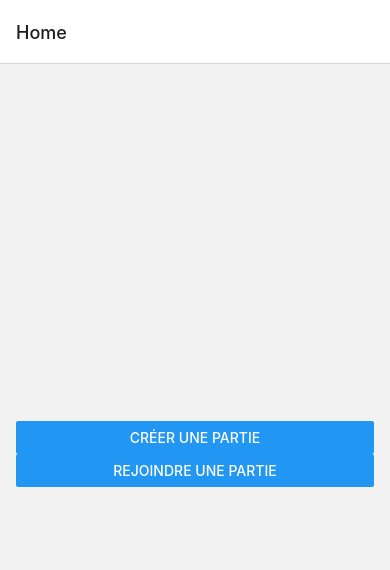
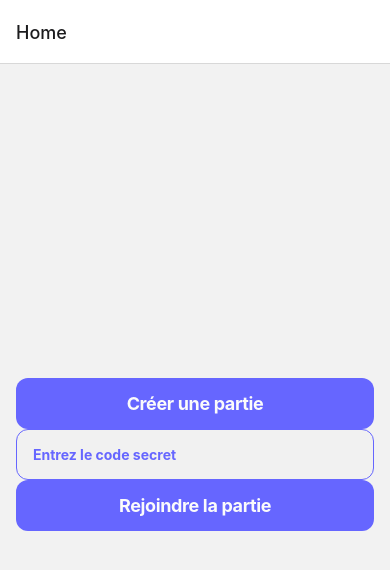
Before and after one commit to clementpnn/projet-react-native, a React Native app in the folder app/src/: screen /Home in a window 390 px wide. Shown: the top 570 px of the page. Built offline with nearby package versions, Linux system fonts and the light colour scheme.

Commit message:
implement our components

```diff
--- /dev/null
+++ b/app/src/components/Button.js
@@ -0,0 +1,34 @@
+import { StyleSheet, Text, TouchableOpacity } from "react-native"
+
+const Button = ( props ) => {
+  return (
+    <TouchableOpacity style={styles.button} onPress={props.onPress}>
+      <Text style={styles.buttonText}>{props.text}</Text>
+    </TouchableOpacity>
+  )
+}
+
+const styles = StyleSheet.create({
+  button: {
+    display: "flex",
+    justifyContent: "center",
+    alignItems: "center",
+    width: "100%",
+    paddingTop: 12,
+    paddingRight: 20,
+    paddingBottom: 12,
+    paddingLeft: 20,
+    borderRadius: 12,
+    backgroundColor: "#6666FF"
+  },
+  buttonText: {
+    fontSize: 18,
+    fontStyle: "normal",
+    fontWeight: "700",
+    lineHeight: 27,
+    letterSpacing: -0.36,
+    color: "#FBFBFB"
+  }
+})
+
+export default Button
--- /dev/null
+++ b/app/src/components/Input.js
@@ -0,0 +1,36 @@
+import { StyleSheet, TextInput, View } from "react-native"
+
+const Input = ( props ) => {
+  return (
+    <View style={styles.container}>
+      <TextInput
+      style={styles.input}
+      placeholder={props.placeholder}
+      value={props.value}
+      onChangeText={props.onChangeText}
+      />
+    </View>
+  )
+}
+
+const styles = StyleSheet.create({
+  input : {
+    display: "flex",
+    justifyContent: "flex-start",
+    alignItems: "center",
+    width: "100%",
+    height: 51,
+    paddingTop: 8,
+    paddingRight: 16,
+    paddingBottom: 8,
+    paddingLeft: 16,
+    borderRadius: 12,
+    borderWidth: 1,
+    borderColor: "#6666FF",
+    backgroundColor: "#F1F1F1",
+    color: "#6666FF",
+    fontWeight: 700
+  }
+})
+
+export default Input
--- a/app/src/pages/Home.js
+++ b/app/src/pages/Home.js
@@ -1,15 +1,20 @@
 import React from 'react';
-import { View, Button, StyleSheet } from 'react-native';
+import { View, StyleSheet } from 'react-native';
+import Button from '../components/Button'
+import Input from '../components/Input'
 
 export default function HomeScreen({ navigation }) {
   return (
     <View style={styles.container}>
       <Button
-        title="Créer une partie"
+        text="Créer une partie"
         onPress={() => navigation.navigate('CreateGame')}
       />
+      <Input
+        placeholder={"Entrez le code secret"}
+      />
       <Button
-        title="Rejoindre une partie"
+        text="Rejoindre la partie"
         onPress={() => navigation.navigate('JoinGame')}
       />
     </View>
```
Also changed, not shown: app/src/components/Box.tsx (deleted), app/src/components/Buttons.tsx (deleted), app/src/components/Circle.tsx (deleted), app/src/components/Cross.tsx (deleted), app/src/components/Grid.tsx (deleted), app/src/components/Inputs.tsx (deleted), app/src/components/Toast.tsx (deleted).
